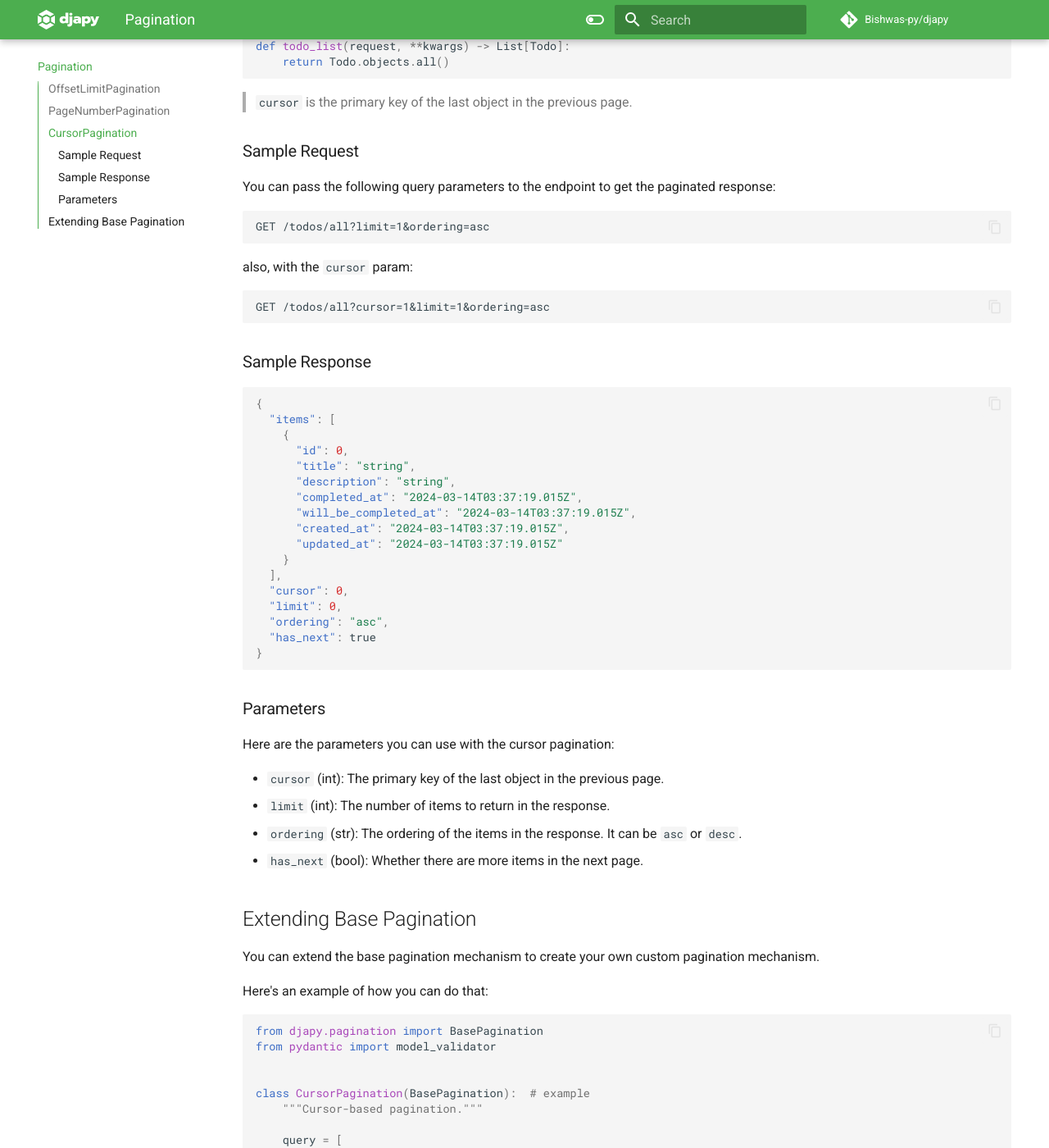
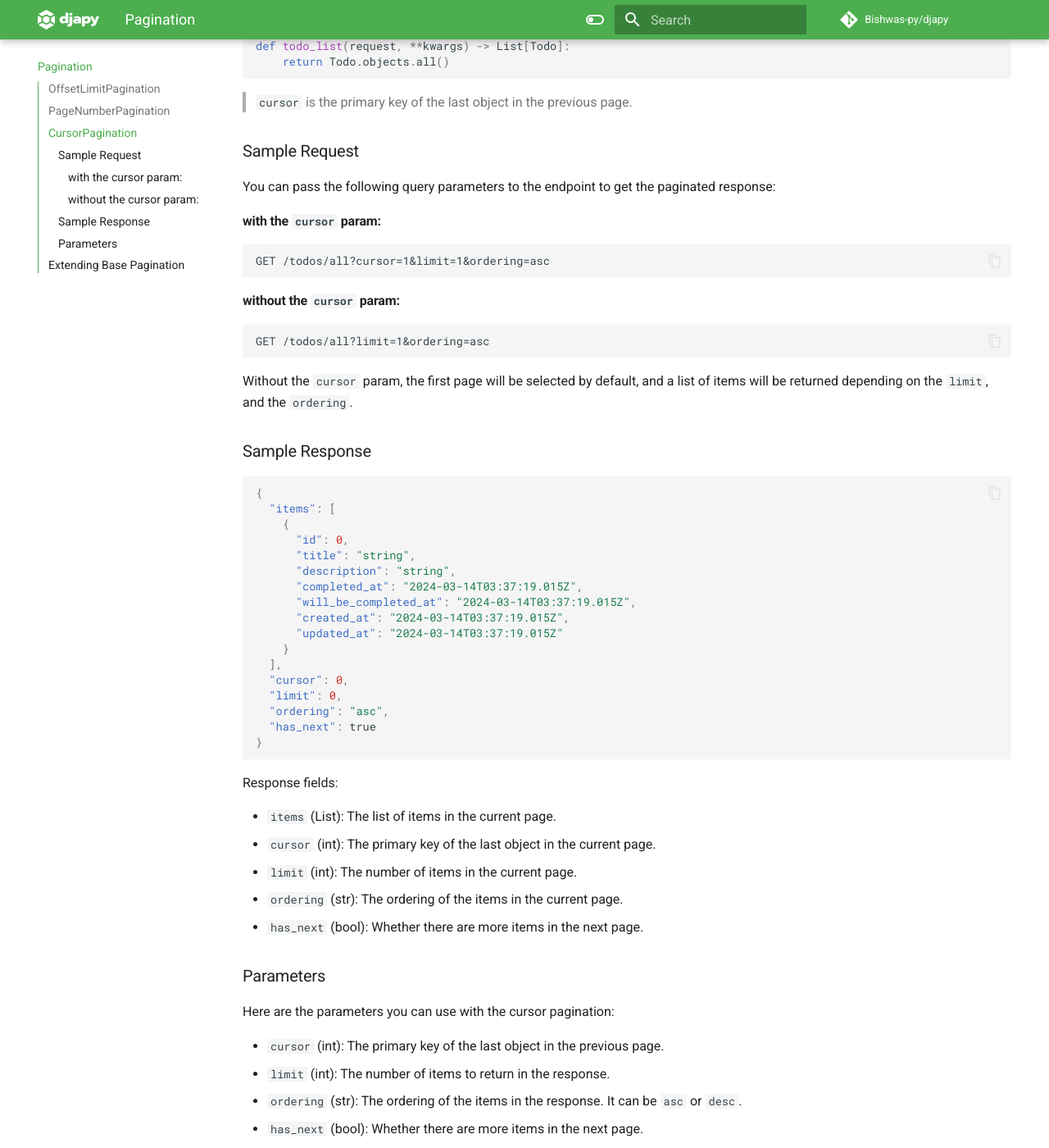
Before and after one commit to Bishwas-py/djapy-docs, an MkDocs documentation site: the page built from docs/pagination.md, in a window 1280 px wide and 1400 px high, scrolled down 1194 px. Shown: the whole window at 82% size. Built offline with MkDocs 1.6.1 and Material for MkDocs 9.7.7, drawn with Linux system fonts in a browser that asks for light colours; comment, search, counter and statistics services are not loaded.

Commit message:
response fields info added for cursor pagination

````diff
--- a/docs/pagination.md
+++ b/docs/pagination.md
@@ -59,15 +59,21 @@ def todo_list(request, **kwargs) -> List[Todo]:
 
 You can pass the following query parameters to the endpoint to get the paginated response:
 
+#### with the `cursor` param:
+
+```http
+GET /todos/all?cursor=1&limit=1&ordering=asc
+```
+
+#### without the `cursor` param:
+
 ```http
 GET /todos/all?limit=1&ordering=asc
 ```
 
-also, with the `cursor` param:
-
-```http
-GET /todos/all?cursor=1&limit=1&ordering=asc
-```
+Without the `cursor` param, the first page will be selected by default, and
+a list of items will be returned depending on the `limit`,
+and the `ordering`.
 
 ### Sample Response
 
@@ -90,6 +96,14 @@ GET /todos/all?cursor=1&limit=1&ordering=asc
   "has_next": true
 }
 ```
+
+Response fields:
+
+- `items` (List): The list of items in the current page.
+- `cursor` (int): The primary key of the last object in the current page.
+- `limit` (int): The number of items in the current page.
+- `ordering` (str): The ordering of the items in the current page.
+- `has_next` (bool): Whether there are more items in the next page.
 
 ### Parameters
 
````
